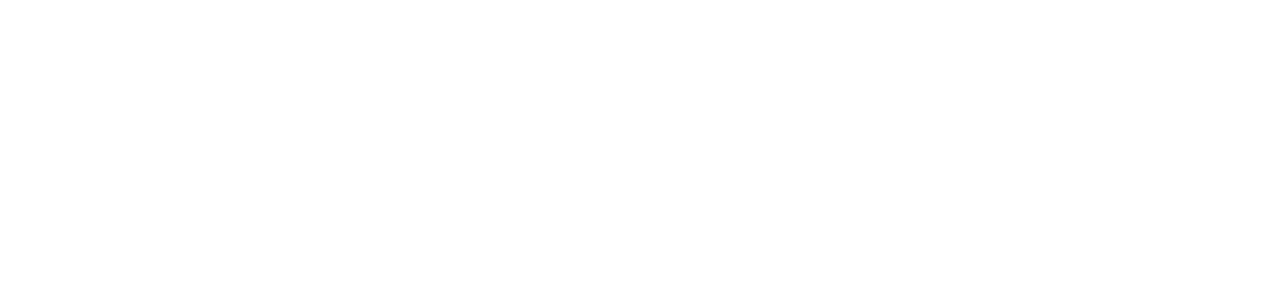
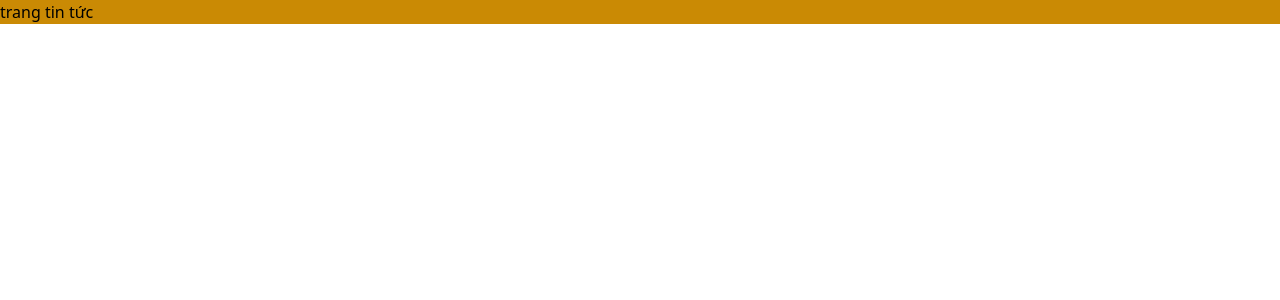
Before and after one commit to MileeDevWork/Web_KhangAnTape_Project, a React (Vite) app in the folder Fontend/: page /news in a window 1280 px wide. Before the commit this address had no page. Shown: the top 300 px of the page. Built offline with nearby package versions, Linux system fonts and the light colour scheme.

Commit message:
thêm các liên kết đến các trang

```diff
--- a/Fontend/src/App.tsx
+++ b/Fontend/src/App.tsx
@@ -1,8 +1,11 @@
 import { BrowserRouter, Route, Routes } from "react-router-dom";
-import Header from "./components/header_logout";
-import Footer from "./components/footer";
+// import Header from "./components/header_logout";
+// import Footer from "./components/footer";
 import Home from "./pages/home";
 import About from "./pages/about";
+import Contact from "./pages/contact";
+import News from "./pages/news";
+import Product_list from "./pages/product_list";
 
 function App() {
   return (
@@ -13,6 +16,9 @@ function App() {
         <Routes>
           <Route path="/" element={<Home />} />
           <Route path="/about" element={<About />} />
+          <Route path="/contact" element={<Contact />} />
+          <Route path="/news" element={<News />} />
+          <Route path="/product_list" element={<Product_list />} />
         </Routes>
         {/* <Footer/> */}
       </BrowserRouter>
--- a/Fontend/src/assets/css/output.css
+++ b/Fontend/src/assets/css/output.css
@@ -791,6 +791,16 @@ video {
   background-color: rgb(255 255 255 / 0.3);
 }
 
+.bg-yellow-200 {
+  --tw-bg-opacity: 1;
+  background-color: rgb(254 240 138 / var(--tw-bg-opacity, 1));
+}
+
+.bg-yellow-600 {
+  --tw-bg-opacity: 1;
+  background-color: rgb(202 138 4 / var(--tw-bg-opacity, 1));
+}
+
 .object-contain {
   -o-object-fit: contain;
      object-fit: contain;
--- a/Fontend/src/components/header_logout/index.tsx
+++ b/Fontend/src/components/header_logout/index.tsx
@@ -37,11 +37,10 @@ function Header() {
         </div>
         <div className="bg-green h-14 shadow-2xl flex items-center justify-center text-white">
           <ul className="flex space-x-6 sm:space-x-10 md:space-x-20 font-Roboto font-medium test-sm">
-            <li className="text_hover_header">SẢN PHẨM</li>
-            <li className="text_hover_header">TIN TỨC</li>
-            {/* <li className="text_hover_header"><a href="#">GIỚI THIỆU</a></li> */}
-            <li className="text_hover_header"> <Link to="/about">GIỚI THIỆU</Link> </li>
-            <li className="text_hover_header">LIÊN HỆ</li>
+            <li className="text_hover_header"><Link to="/product_list">SẢN PHẨM</Link></li>
+            <li className="text_hover_header"><Link to="/news">TIN TỨC</Link></li>
+            <li className="text_hover_header"><Link to="/about">GIỚI THIỆU</Link></li>
+            <li className="text_hover_header"><Link to="/contact">LIÊN HỆ</Link></li>
           </ul>
         </div>
       </>
--- a/Fontend/src/pages/about/index.tsx
+++ b/Fontend/src/pages/about/index.tsx
@@ -2,7 +2,7 @@ function About() {
     return (
         <>
         <div className="bg-red-300">
-            haha
+            trang giới thiệu
         </div>
         </>
     )
--- a/Fontend/src/pages/contact/index.tsx
+++ b/Fontend/src/pages/contact/index.tsx
@@ -0,0 +1,10 @@
+function Contact() {
+    return (
+        <>
+        <div className="bg-yellow-200">
+            trang liên hệ
+        </div>
+        </>
+    )
+}
+export default Contact;
--- a/Fontend/src/pages/news/index.tsx
+++ b/Fontend/src/pages/news/index.tsx
@@ -0,0 +1,10 @@
+function News() {
+    return (
+        <>
+        <div className="bg-yellow-600">
+            trang tin tức
+        </div>
+        </>
+    )
+}
+export default News;
--- a/Fontend/src/pages/product_list/index.tsx
+++ b/Fontend/src/pages/product_list/index.tsx
@@ -0,0 +1,10 @@
+function Product_list() {
+    return (
+        <>
+        <div className="bg-red-300">
+            trang sản phẩm
+        </div>
+        </>
+    )
+}
+export default Product_list;
```
